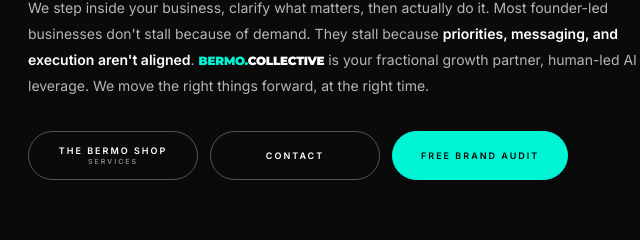
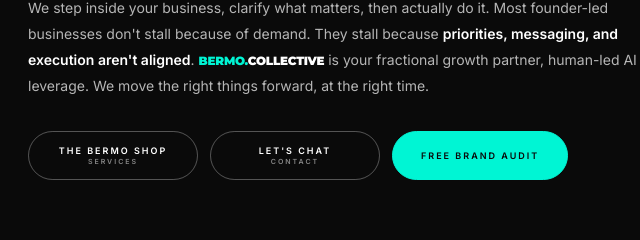
Before and after one commit to lbermingham-droid/bermo-collective-site, a plain HTML site: page index.html in a window 1280 px wide. Shown: the part 1211-1451 px from the top of the page, 28-668 px from the left. Drawn offline with nearby package versions, Linux system fonts and the light colour scheme.

Commit message:
Contact button: Let's Chat with Contact sub-text, matches Bermo Shop

```diff
--- a/index.html
+++ b/index.html
@@ -570,7 +570,7 @@ footer{position:relative;z-index:20;background:var(--black);border-top:3px solid
     <p class="statement-body">We step inside your business, clarify what matters, then actually do it. Most founder-led businesses don't stall because of demand. They stall because <strong>priorities, messaging, and execution aren't aligned</strong>. <span class="bm bm-light"><span class="bm-b">BERMO</span><span class="bm-dot">.</span><span class="bm-c">COLLECTIVE</span></span> is your fractional growth partner, human-led AI leverage. We move the right things forward, at the right time.</p>
     <div class="statement-btns">
       <a href="/services" class="btn-ghost-dark stmt-btn-shop"><span style="display:flex;flex-direction:column;align-items:center;line-height:1;gap:3px;">The Bermo Shop<span style="font-size:7px;letter-spacing:2px;opacity:0.5;">Services</span></span></a>
-      <a href="/contact" class="btn-ghost-dark stmt-btn-contact">Contact</a>
+      <a href="/contact" class="btn-ghost-dark stmt-btn-contact"><span style="display:flex;flex-direction:column;align-items:center;line-height:1;gap:3px;">Let's Chat<span style="font-size:7px;letter-spacing:2px;opacity:0.5;">Contact</span></span></a>
       <a href="/audit" class="btn-primary stmt-btn-audit">Free Brand Audit</a>
     </div>
   </section>
```
